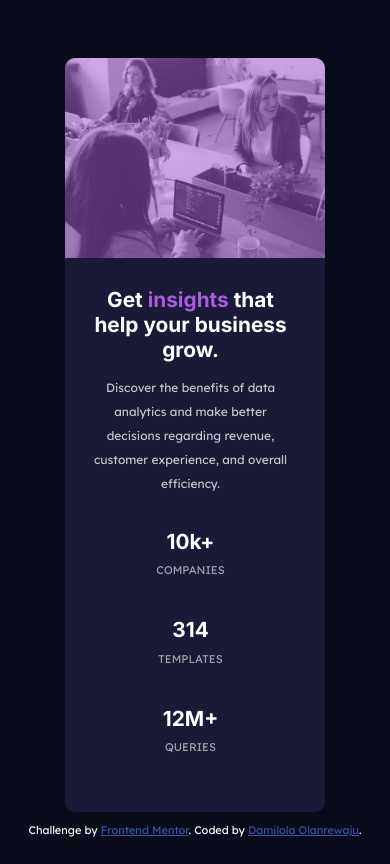
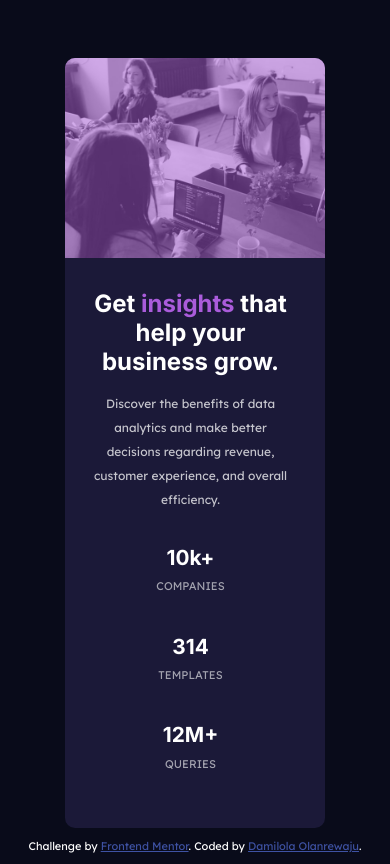
Before and after one commit to Dami-Moore/stats-preview-card-component-main, a plain HTML site: page index.html in a window 390 px wide. Drawn offline with Linux system fonts and the light colour scheme.

Commit message:
Update style.css

```diff
--- a/style.css
+++ b/style.css
@@ -108,7 +108,7 @@ span {
 @media only screen and (max-width: 900px) {
     .container {
         flex-direction: column-reverse;
-        width: 300px;
+        width: 320px;
         margin: 0 auto;
     }
 
@@ -157,7 +157,7 @@ span {
 
 
     h1 {
-        font-size: 1.3rem;
+        font-size: 1.5rem;
     }
 
     .main-paragraph {
```
